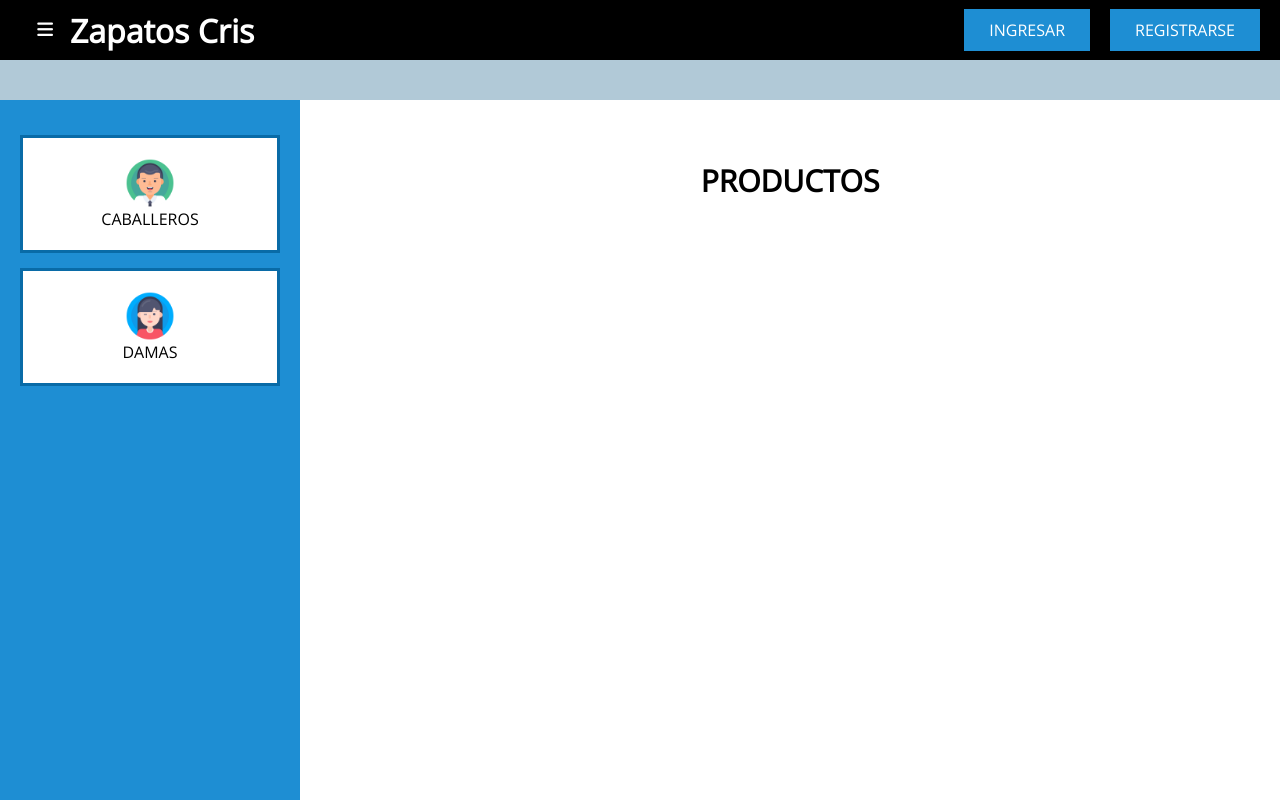
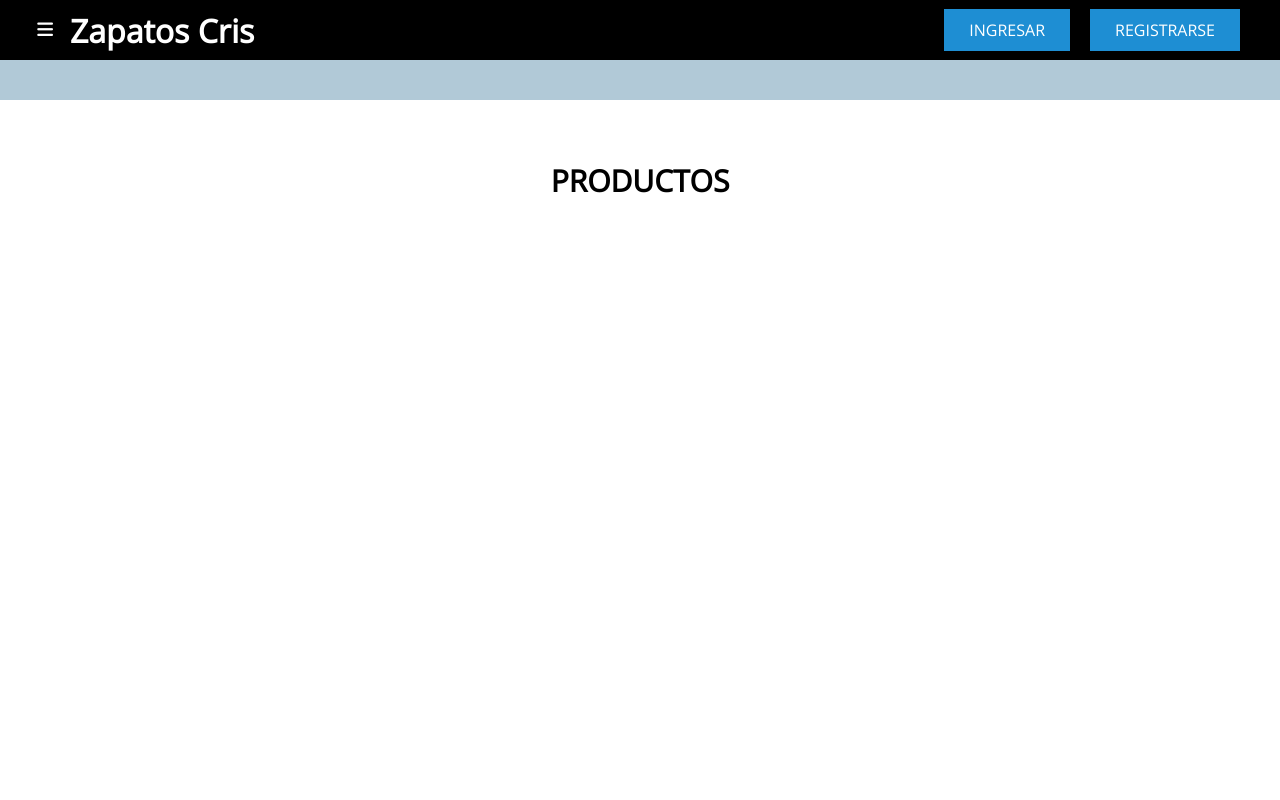
Before and after one commit to yaidercc/zapatos_cris, a PHP site: page /Proyecto/ in a window 1280 px wide. Run offline with PHP 8.4, Linux system fonts and the light colour scheme; data that the repository does not hold is empty; some libraries are stand-ins or nearby versions.

Commit message:
todo full mao mao

```diff
--- a/Css/estilos.css
+++ b/Css/estilos.css
@@ -20,7 +20,7 @@ a{
     grid-template-rows: 60px  40px  auto; /*la pagina tendra 2 filas con las medidas anteriores*/
     grid-template-areas: "header header" /*se establecen las areas que va a acupar cada elemento en la cuadricula*/
                           "contacto contacto"
-                          "menu contenido";/* header ocupa todo lo de arriba y menu y contenido todo lo de abajo*/
+                          "contenido contenido";/* header ocupa todo lo de arriba y menu y contenido todo lo de abajo*/
     transition: all .3s ease;/*transicion en la aparicion del menu*/
     }
 
@@ -34,11 +34,11 @@ a{
     grid-area: header;
     padding: 0px 20px;
     display: grid;
-    grid-template-columns: auto 1fr auto auto;/*1fr significa que el elemento ocupa todo el espacio que necesita y los auto se acomodan a lo que deje por decirlo asi*/
+    grid-template-columns: auto 1fr auto auto auto;/*1fr significa que el elemento ocupa todo el espacio que necesita y los auto se acomodan a lo que deje por decirlo asi*/
     align-items: center;
     justify-content: space-between;
     grid-gap: 20px;/*espaceado de 20px entre las divisiones del grid*/
-    grid-template-areas: "logo busqueda iniciar registro";
+    grid-template-areas: "logo busqueda iniciar registro agregar";
 }
 
 .contenedor-logo{
@@ -163,35 +167,7 @@ a{
 .header  a:hover{
     background-color: #7CC1EC;
 }
-.menu-lateral{
-    grid-area: menu;
-    background-color: #1E8ED3;
-    height: 700px;
-    padding: 20px;
-    float: left;
-    padding: 20px;
-    text-align: center;
-}
-.menu-lateral li{
-    list-style: none;
-    padding: 20px 0px;
-    margin: 15px auto;
-    background-color: #ffff;
-    border:3px solid #096BA7;
-    cursor: pointer;
-}
 
-.menu-lateral li:hover{
-    color: white;
-    background-color: #7CC1EC;
-    transform:scale(1.2);
-    -ms-transform:scale(1.2);
-    transition-duration: 500ms;
-}
-.menu-lateral li.active{
-    color: white;
-    background-color: #7CC1EC;
-}
 .main{
     grid-area: contenido;
     background-color: white;
--- a/index.php
+++ b/index.php
@@ -32,17 +32,7 @@
         <div class="contacto">
             <strong><p></p></strong>
         </div>
-        <nav class="menu-lateral">
-        <ul>
-            <li >
-                <a class="active" href="#"><img src="Css/img/hombre.png" height="50px"></i></a>
-                <figcaption>CABALLEROS</figcaption>
-            </li>
-            <li>
-                <a href="#"><img src="Css/img/mujer.png" height="50px"></i></a>
-                <figcaption>DAMAS</figcaption>
-            </li>
-        </ul>
+
 
 
         </nav>
--- a/php/comprar_producto.php
+++ b/php/comprar_producto.php
@@ -5,12 +5,13 @@
         $cantidad=$_POST['cantidad'];
         $idpro=$_POST['idp'];
         $precio=$_POST['precio'];
+        $talla=$_POST['talla']
         $total=$cantidad*$precio;
     }
     $verificar="SELECT CANTIDAD FROM productos WHERE ID_PRODUCTO=$idpro";
     $correr=mysqli_query($conexion,$verificar);
     $cant=mysqli_fetch_array($correr);
-    if($cant['CANTIDAD']>$cantidad){
+    if($cant['CANTIDAD']>=$cantidad){
         $factura=rand(123344, 199995);
         $comprar=rand(123324, 188995);
         $query="INSERT INTO `encabezado_ventas`(`NRO_FACTURA`, `FECHA_COMPRA`, `ID_USUARIO_FK`) VALUES ($factura,CURRENT_TIMESTAMP,$idusu)";
```
Also changed, not shown: other parts of Css/estilos.css (+28 -16 lines), administrador.php (+2 -22 lines), cliente.php (+0 -13 lines), comprar.php (+5 -5 lines), fotos/nike.jpg (added).
